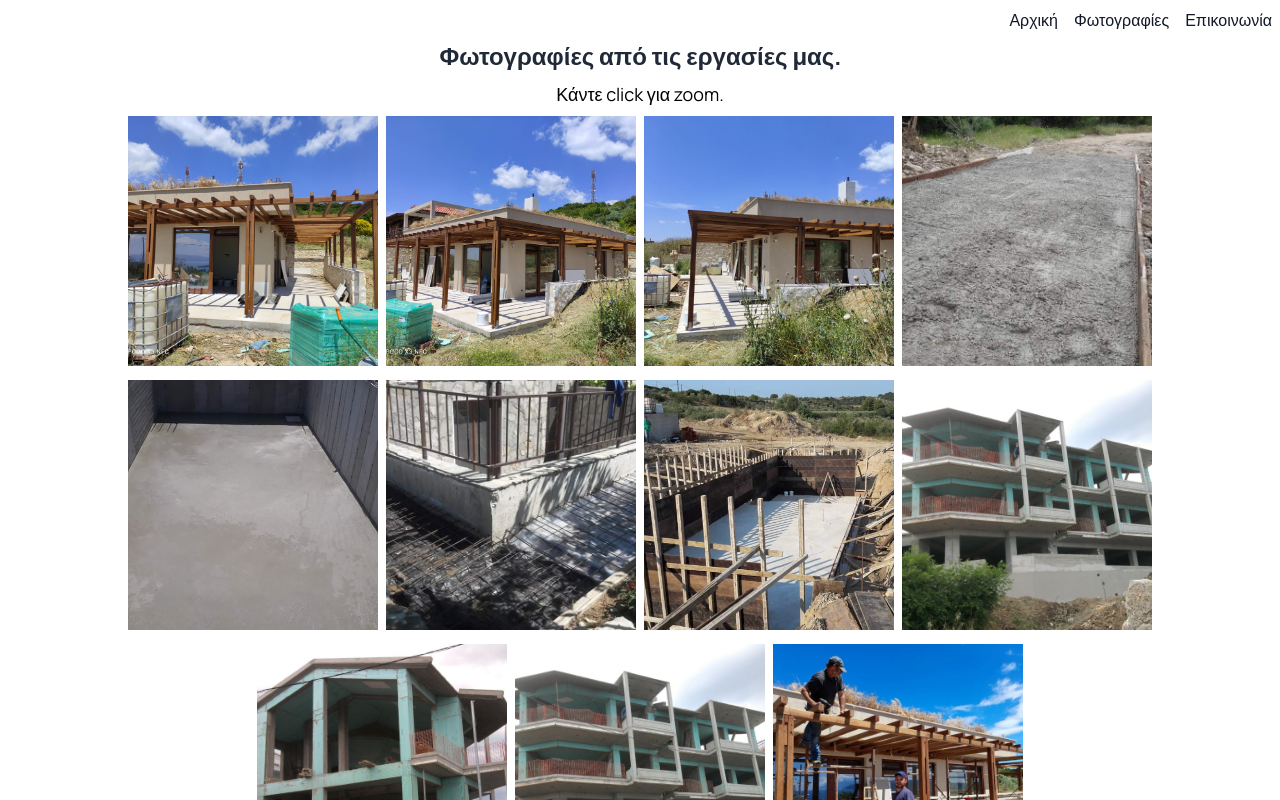
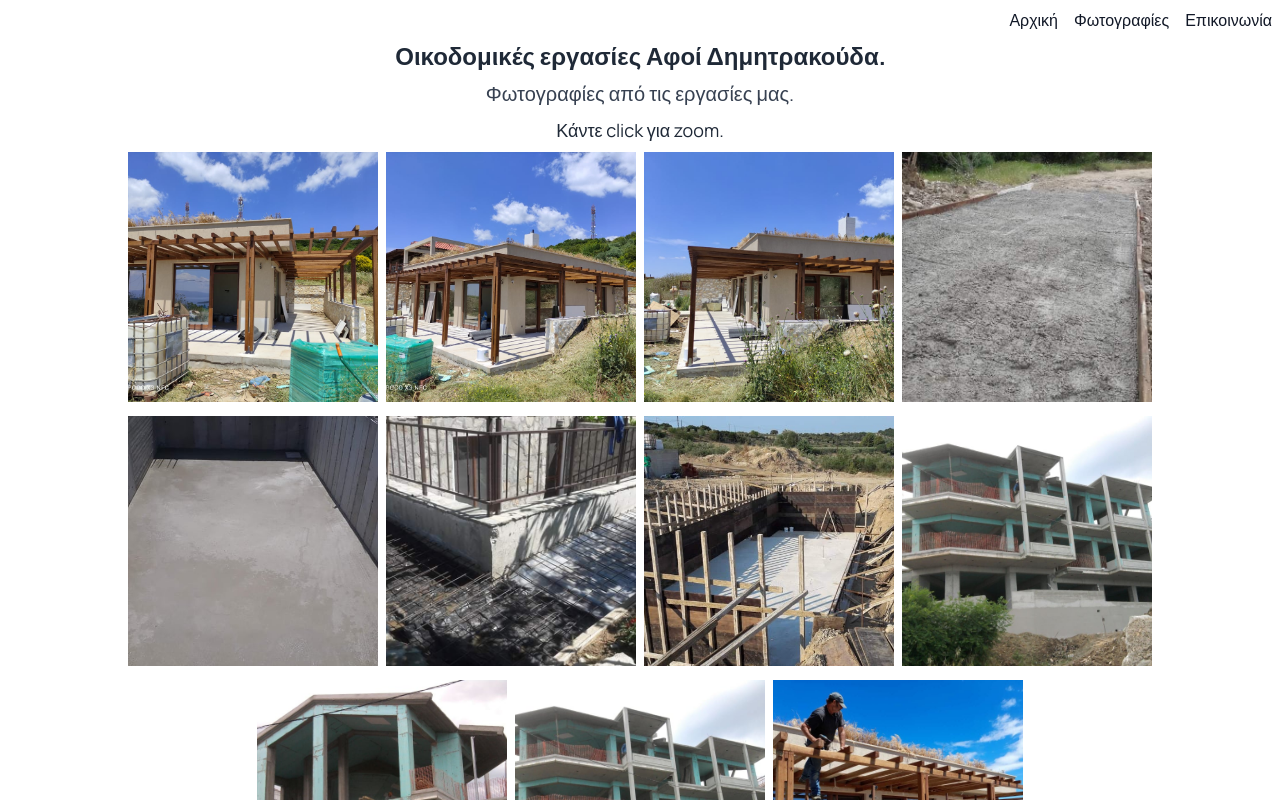
Before and after one commit to anargiris/dimitrakoudas, a Next.js app: page /photos in a window 1280 px wide. Shown: the top 800 px of the page. Built offline with nearby package versions, Linux system fonts and the light colour scheme.

Commit message:
small changes

```diff
--- a/pages/contact.js
+++ b/pages/contact.js
@@ -38,7 +38,7 @@ const contact = () => {
       <main className="flex md:flex-row flex-col text-center md:text-base max-w-5xl mt-5 mx-auto justify-between font-manrope">
         <div className="md:w-1/2 ">
           <h1 className="text-3xl font-bold text-yellow-main">
-            Οικοδομικές εργασίες - Επικοινωνία
+            Οικοδομικές εργασίες Αφοί Δημητρακούδα - Επικοινωνία
           </h1>
           <p className="mt-4 text-xl text-gray-900">
             Επικοινωνήστε μαζί μας. Κάνουμε οικοδομικές εργασίες σε όλο το τρίτο
@@ -100,9 +100,9 @@ const contact = () => {
         <h2 className="p-20 text-center text-xl text-gray-800 font-manrope">
           Οικοδομικές εργασίες, περιφράξεις, πέργκολες, εργασίες με μπετόν,
           ανεγέρσεις οικοδομών, Ιερισσός Χαλκιδικής, Νέα Ρόδα, Ουρανούπολη,
-          Στρατώνι, Άγιο Όρος, Γομάτι, τρίτο πόδι Χαλκιδικής.
+          Στρατώνι, Άγιο Όρος, Γομάτι, τρίτο πόδι Χαλκιδικής. Αφοί Δημητρακούδα.
         </h2>
-        <p className="text-gray-700 text-center">
+        <p className="text-gray-700 text-center font-manrope">
           Για επεξεργασία ξύλου καστανιάς δείτε{" "}
           <Link href="https://ksiliaefthimiou.gr">
             <a rel="noreferrer">
--- a/pages/photos.js
+++ b/pages/photos.js
@@ -37,9 +37,14 @@ const photos = () => {
       <header className="font-manrope">
         <Navbar />
         <h1 className="text-2xl text-center font-bold text-gray-800">
+          Οικοδομικές εργασίες Αφοί Δημητρακούδα.
+        </h1>
+        <h2 className="text-xl text-center mt-2 text-gray-700">
           Φωτογραφίες από τις εργασίες μας.
-        </h1>
-        <p className="text-lg text-center my-2">Κάντε click για zoom.</p>
+        </h2>
+        <p className="text-lg text-center my-2 text-gray-800">
+          Κάντε click για zoom.
+        </p>
       </header>
       <main className="flex mb-2 flex-wrap gap-2 max-w-5xl mx-auto font-manrope items-center justify-center">
         <Zoom>
```
